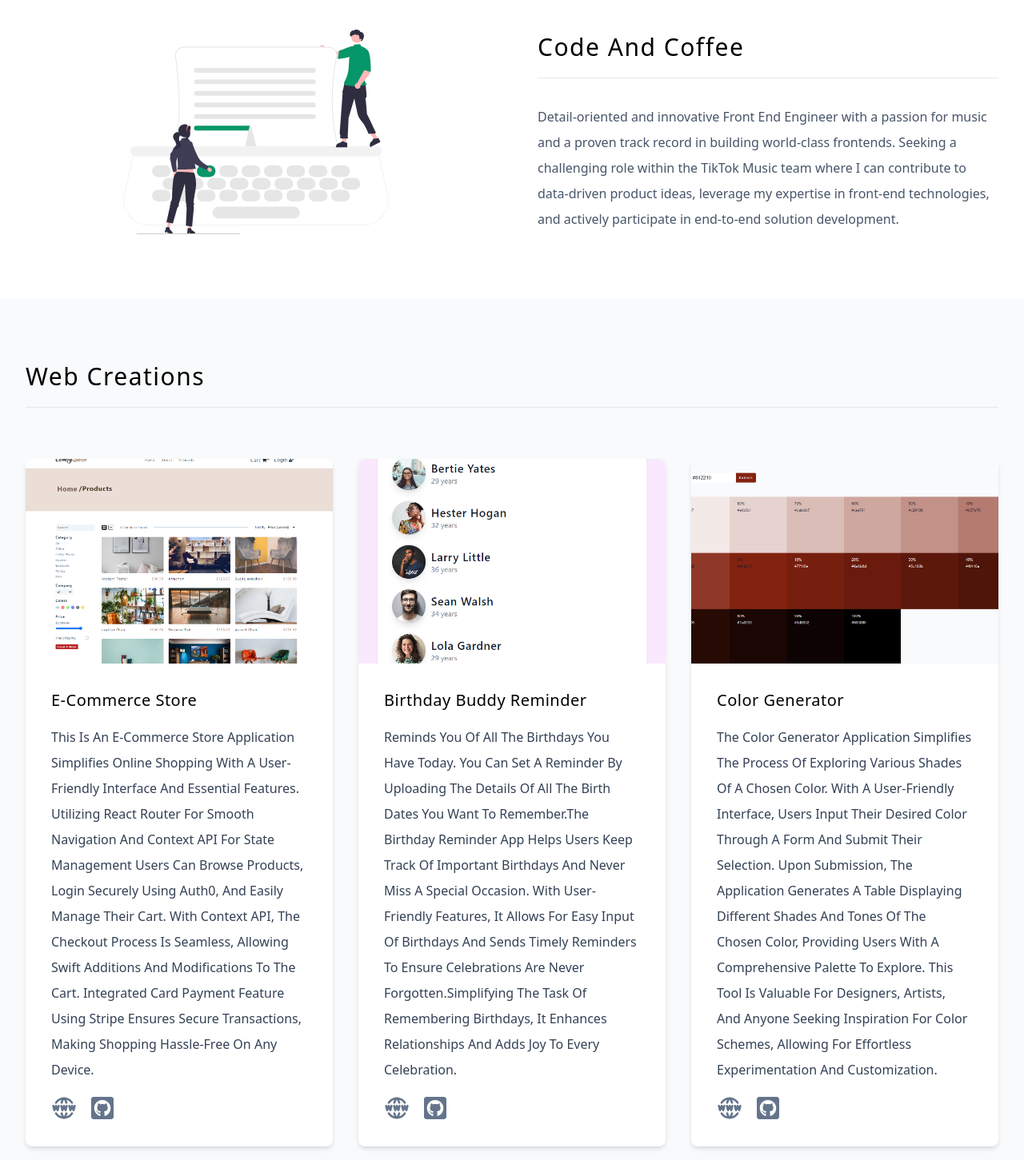
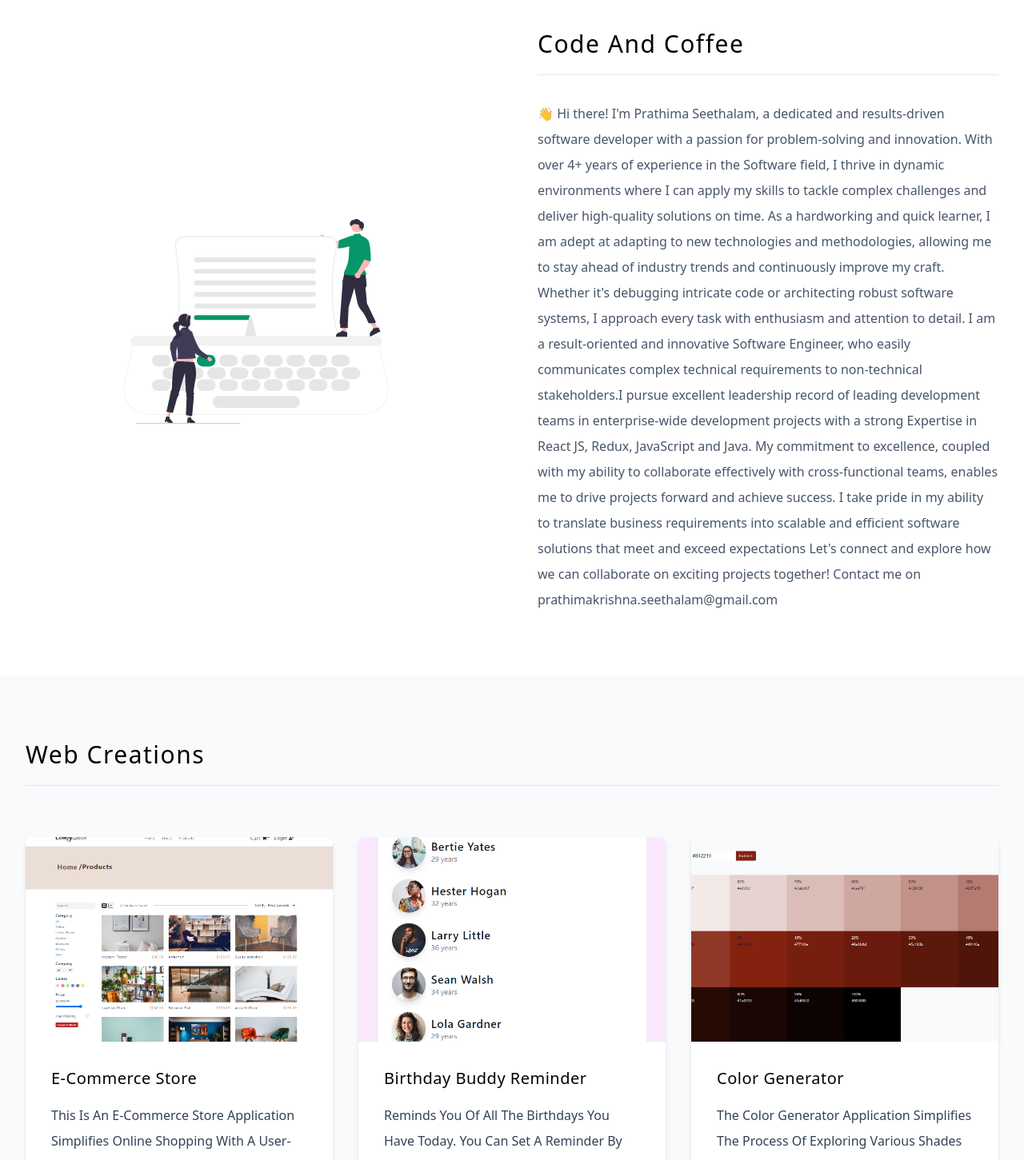
Before and after one commit to PrathimaSeethalam/prathima-seethalam-portfolio, a React (Vite) app: page / in a window 1280 px wide. Shown: the part 1280-2731 px from the top of the page at 80% size. Built offline with nearby package versions, Linux system fonts and the light colour scheme.

Commit message:
commiting changes in about section

```diff
--- a/src/components/About.jsx
+++ b/src/components/About.jsx
@@ -8,7 +8,17 @@ const About = () => {
         <article>
           <SectionTitle text='code and coffee' />
           <p className='text-slate-600 mt-8 leading-loose'>
-          Detail-oriented and innovative Front End Engineer with a passion for music and a proven track record in building world-class frontends. Seeking a challenging role within the TikTok Music team where I can contribute to data-driven product ideas, leverage my expertise in front-end technologies, and actively participate in end-to-end solution development.          </p>
+          👋 Hi there! I'm Prathima Seethalam, a dedicated and results-driven software developer with a passion for problem-solving and innovation. With over 4+ years of experience in the Software field, I thrive in dynamic environments where I can apply my skills to tackle complex challenges and deliver high-quality solutions on time.
+
+As a hardworking and quick learner, I am adept at adapting to new technologies and methodologies, allowing me to stay ahead of industry trends and continuously improve my craft. Whether it's debugging intricate code or architecting robust software systems, I approach every task with enthusiasm and attention to detail.
+
+I am a result-oriented and innovative Software Engineer, who easily communicates complex technical requirements to non-technical stakeholders.I pursue excellent leadership record of leading development teams in enterprise-wide development projects with a strong Expertise in React JS, Redux, JavaScript and Java.
+
+My commitment to excellence, coupled with my ability to collaborate effectively with cross-functional teams, enables me to drive projects forward and achieve success. I take pride in my ability to translate business requirements into scalable and efficient software solutions that meet and exceed expectations
+
+Let's connect and explore how we can collaborate on exciting projects together! Contact me on
+
+prathimakrishna.seethalam@gmail.com       </p>
         </article>
       </div>
     </section>
--- a/src/components/ProjectsCard.jsx
+++ b/src/components/ProjectsCard.jsx
@@ -1,5 +1,6 @@
 import { FaGithubSquare, FaLinkedin, FaTwitterSquare } from 'react-icons/fa';
 import { TbWorldWww } from 'react-icons/tb';
+import { FaTabletScreenButton } from "react-icons/fa6";
 
 const ProjectsCard = ({ url, img, github, title, text }) => {
   return (
@@ -13,12 +14,16 @@ const ProjectsCard = ({ url, img, github, title, text }) => {
         <h2 className='text-xl tracking-wide font-medium'>{title}</h2>
         <p className='mt-4 text-slate-700 leading-loose'>{text}</p>
         <div className='mt-4 flex gap-x-4'>
+
+           see the code
           <a href={url}>
             <TbWorldWww className='h-8 w-8 text-slate-500 hover:text-black duration-300' />
           </a>
+       <div>
           <a href={github}>
             <FaGithubSquare className='h-8 w-8 text-slate-500 hover:text-black duration-300' />
           </a>
+          </div>
         </div>
       </div>
     </article>
```
